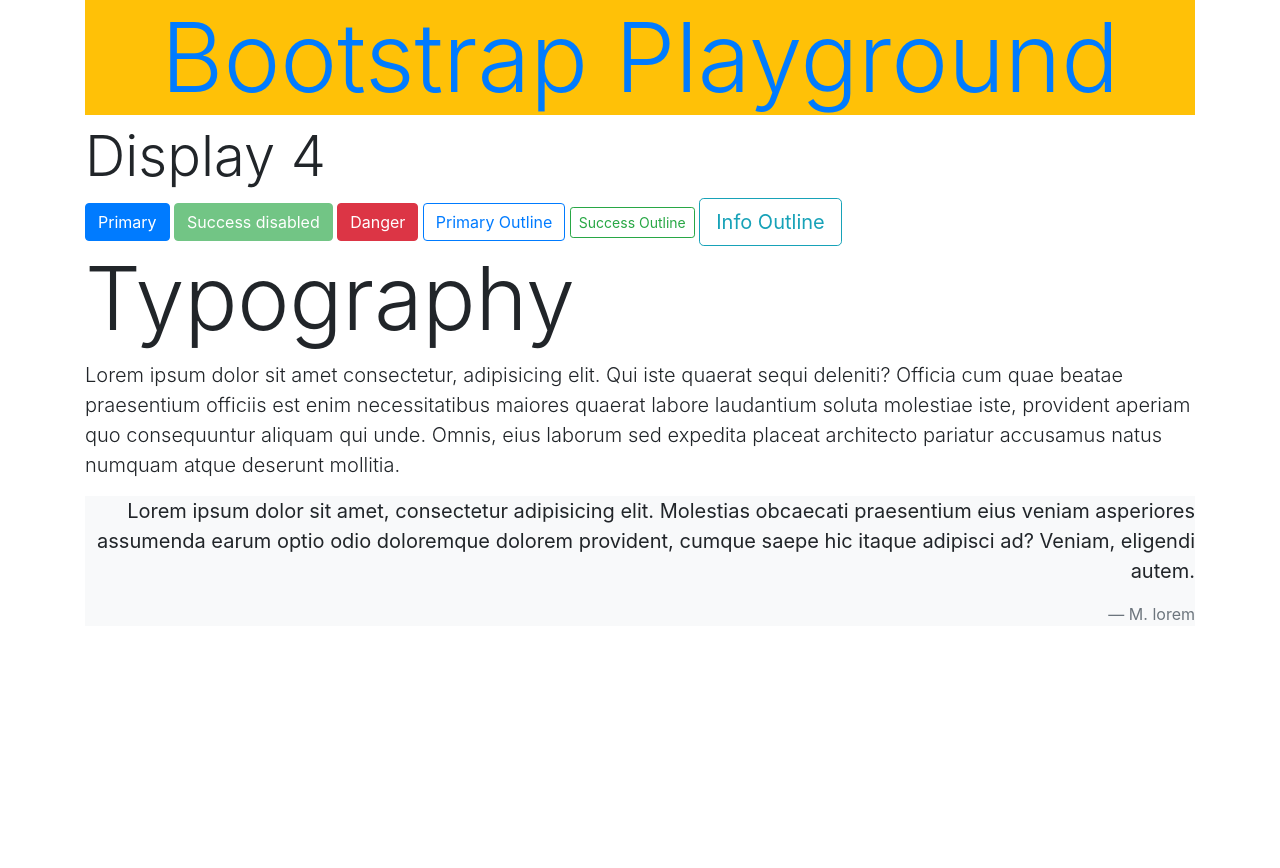
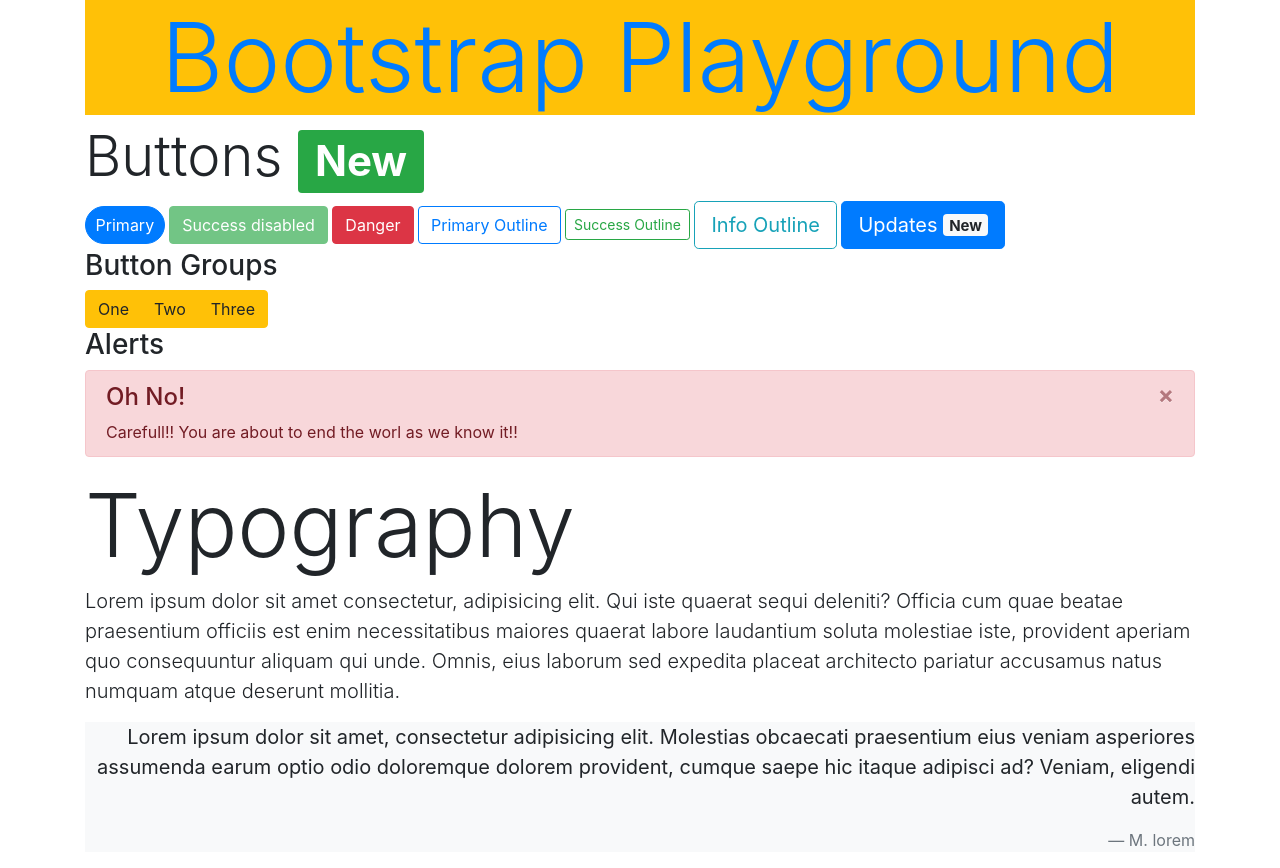
Before and after one commit to Daniel-105/udemy_course, a plain HTML site: page css/bootstrap/bootstrap.html in a window 1280 px wide. Before the commit the page ends 800 px from the top, so only its background shows below. Drawn offline with nearby package versions, Linux system fonts and the light colour scheme.

Commit message:
badges done

```diff
--- a/css/bootstrap/bootstrap.html
+++ b/css/bootstrap/bootstrap.html
@@ -23,8 +23,12 @@
         <h1 class="display-1 text-center text-primary bg-warning">
           Bootstrap Playground
         </h1>
-        <h1 class="display-4">Display 4</h1>
-        <button type="button" class="btn btn-primary">Primary</button>
+        <h1 class="display-4">
+          Buttons <span class="badge badge-success">New</span>
+        </h1>
+        <button type="button" class="btn btn-primary badge-pill">
+          Primary
+        </button>
         <button type="button" class="btn btn-success" disabled>
           Success disabled
         </button>
@@ -37,6 +41,23 @@
         </button>
         <button type="button" class="btn btn-outline-info btn-lg">
           Info Outline
+        </button>
+        <button class="btn btn-primary btn-lg">
+          Updates <span class="badge badge-light">New</span>
+        </button>
+      </div>
+      <h3>Button Groups</h3>
+      <div class="btn-group">
+        <button class="btn btn-warning">One</button>
+        <button class="btn btn-warning">Two</button>
+        <button class="btn btn-warning">Three</button>
+      </div>
+      <h3>Alerts</h3>
+      <div class="alert alert-danger alert-dismissible fade show">
+        <h4 class="alert-heading">Oh No!</h4>
+        Carefull!! You are about to end the worl as we know it!!
+        <button aria-label="Close" class="close" data-dismiss="alert">
+          <span aria-hidden="true">&times;</span>
         </button>
       </div>
       <!-- DO NOT worry about memorize this!! Keep the docs openned -->
```
